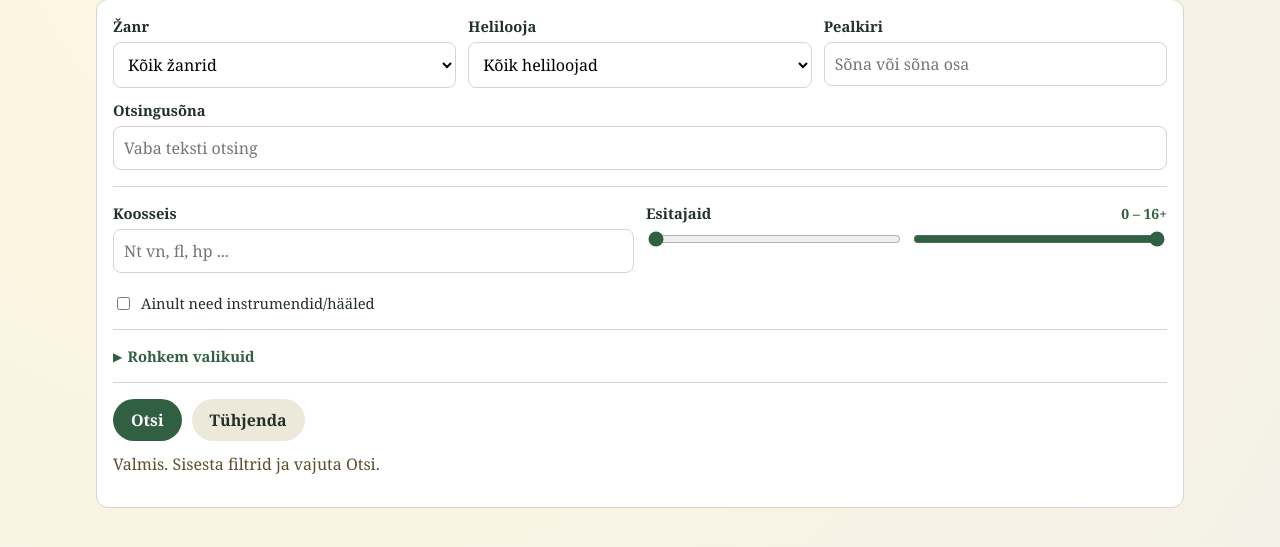
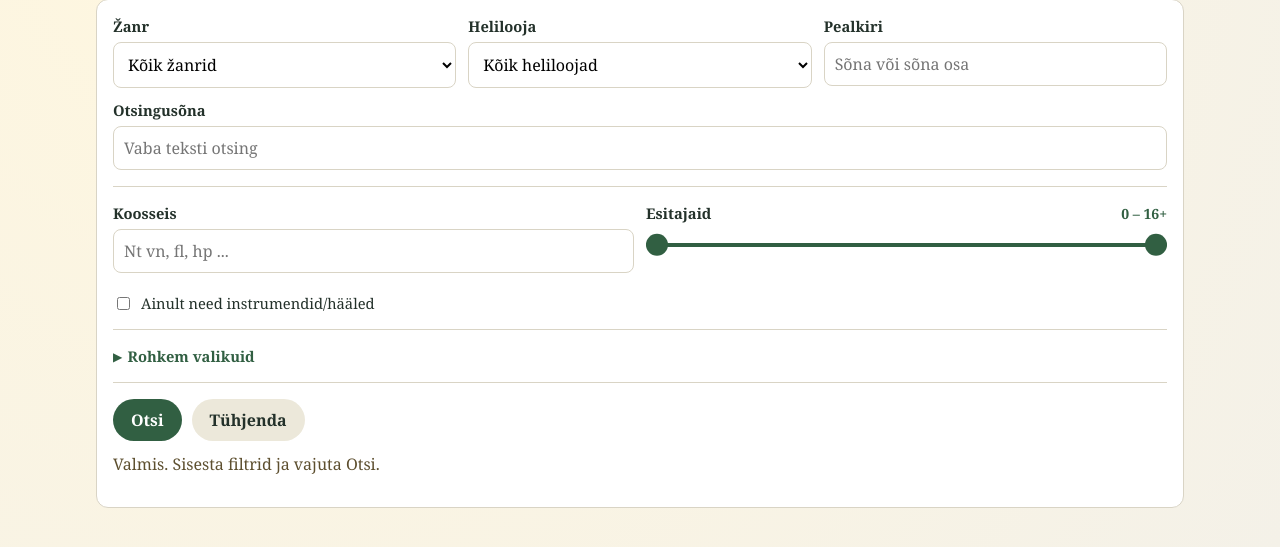
Before and after one commit to tarmoj/emic, a PHP site: page / in a window 1280 px wide. Shown: the part 158-705 px from the top of the page. Run offline with PHP 8.4, Linux system fonts and the light colour scheme; data that the repository does not hold is empty.

Commit message:
Implemented range sliders.
Co-authored-by: Copilot <copilot@github.com>

```diff
--- a/repertoire-search/search/index.php
+++ b/repertoire-search/search/index.php
@@ -34,8 +34,11 @@
         .range-label { display: flex; justify-content: space-between; align-items: baseline; margin-bottom: 6px; }
         .range-label span { font-size: .92rem; font-weight: 700; }
         .range-label output { font-size: .88rem; color: var(--accent); font-weight: 700; }
-        .range-wrap { display: flex; gap: 8px; align-items: center; }
-        .range-wrap input[type=range] { flex: 1; accent-color: var(--accent); }
+        .range-container { position: relative; width: 100%; height: 2rem; }
+        .slider-track { width: 100%; height: 4px; background: #d5d5d5; position: absolute; top: 50%; transform: translateY(-50%); border-radius: 4px; pointer-events: none; }
+        input[type=range] { -webkit-appearance: none; appearance: none; width: 100%; outline: none; position: absolute; top: 50%; transform: translateY(-50%); background: transparent; pointer-events: none; margin: 0; padding: 0; }
+        input[type=range]::-webkit-slider-thumb { -webkit-appearance: none; height: 1.4rem; width: 1.4rem; background: var(--accent); cursor: pointer; border-radius: 50%; pointer-events: auto; }
+        input[type=range]::-moz-range-thumb { height: 1.4rem; width: 1.4rem; background: var(--accent); cursor: pointer; border-radius: 50%; pointer-events: auto; border: none; box-sizing: border-box; }
         /* Accordion */
         .accordion-toggle { background: none; border: none; padding: 0; font: inherit; font-size: .92rem; color: var(--accent); font-weight: 700; cursor: pointer; display: flex; align-items: center; gap: 6px; border-radius: 0; }
         .accordion-toggle::before { content: '▶'; font-size: .7rem; transition: transform .2s; }
@@ -107,9 +110,10 @@
                         <div class="range-field">
                             <div class="range-label">
                                 <span>Esitajaid</span>
-                                <output id="performersVal">0 – 100</output>
+                                <output id="performersVal">0 – 16+</output>
                             </div>
-                            <div class="range-wrap">
+                            <div class="range-container">
+                                <div class="slider-track"></div>
                                 <input id="performersFrom" name="performersFrom" type="range" min="0" max="16" value="0">
                                 <input id="performersTo" name="performersTo" type="range" min="0" max="16" value="16">
                             </div>
@@ -131,9 +135,10 @@
                             <div class="range-field">
                                 <div class="range-label">
                                     <span>Helilooja sünniaasta</span>
-                                    <output id="bornYearVal">1845 – <span id="bornYearToLabel"></span></output>
+                                    <output id="bornYearVal">1845 – <span id="bornYearToLabel">2026</span></output>
                                 </div>
-                                <div class="range-wrap">
+                                <div class="range-container">
+                                    <div class="slider-track"></div>
                                     <input id="bornYearFrom" name="bornYearFrom" type="range" min="1845" max="2026" value="1845">
                                     <input id="bornYearTo" name="bornYearTo" type="range" min="1845" max="2026" value="2026">
                                 </div>
@@ -141,9 +146,10 @@
                             <div class="range-field">
                                 <div class="range-label">
                                     <span>Teose loomisaasta</span>
-                                    <output id="compositionYearVal">1845 – <span id="compositionYearToLabel"></span></output>
+                                    <output id="compositionYearVal">1845 – <span id="compositionYearToLabel">2026</span></output>
                                 </div>
-                                <div class="range-wrap">
+                                <div class="range-container">
+                                    <div class="slider-track"></div>
                                     <input id="compositionYearFrom" name="compositionYearFrom" type="range" min="1845" max="2026" value="1845">
                                     <input id="compositionYearTo" name="compositionYearTo" type="range" min="1845" max="2026" value="2026">
                                 </div>
@@ -153,7 +159,8 @@
                                     <span>Kestus (min)</span>
                                     <output id="durationVal">0 – 480</output>
                                 </div>
-                                <div class="range-wrap">
+                                <div class="range-container">
+                                    <div class="slider-track"></div>
                                     <input id="durationFrom" name="durationFrom" type="range" min="0" max="480" value="0">
                                     <input id="durationTo" name="durationTo" type="range" min="0" max="480" value="480">
                                 </div>
@@ -182,25 +189,50 @@
             moreToggle.setAttribute('aria-expanded', open);
         });
 
-        // Range slider display helpers
-        function updateOutput(fromId, toId, outputId, suffix = '', maxLabel = null) {
-            const from = document.getElementById(fromId);
-            const to = document.getElementById(toId);
-            const out = document.getElementById(outputId);
-            function update() {
-                const lo = Math.min(Number(from.value), Number(to.value));
-                const hi = Math.max(Number(from.value), Number(to.value));
-                const hiStr = (maxLabel !== null && hi >= Number(to.max)) ? maxLabel : hi + suffix;
-                out.textContent = lo + ' – ' + hiStr;
+        // Dual-handle range slider
+        class RangeSlider {
+            constructor({ fromId, toId, outputId, suffix = '', maxLabel = null }) {
+                this.from     = document.getElementById(fromId);
+                this.to       = document.getElementById(toId);
+                this.out      = document.getElementById(outputId);
+                this.suffix   = suffix;
+                this.maxLabel = maxLabel;
+                this.track    = this.from.closest('.range-container').querySelector('.slider-track');
+                this.from.addEventListener('input', () => this._onFrom());
+                this.to.addEventListener('input',   () => this._onTo());
+                this._fill();
             }
-            from.addEventListener('input', update);
-            to.addEventListener('input', update);
-            update();
+            _onFrom() {
+                if (Number(this.from.value) > Number(this.to.value)) this.from.value = this.to.value;
+                this._fill();
+            }
+            _onTo() {
+                if (Number(this.to.value) < Number(this.from.value)) this.to.value = this.from.value;
+                this._fill();
+            }
+            _fill() {
+                const min = Number(this.from.min);
+                const max = Number(this.to.max);
+                const lo  = Number(this.from.value);
+                const hi  = Number(this.to.value);
+                const p1  = max > min ? ((lo - min) / (max - min)) * 100 : 0;
+                const p2  = max > min ? ((hi - min) / (max - min)) * 100 : 100;
+                this.track.style.background =
+                    `linear-gradient(to right, #d5d5d5 ${p1}%, var(--accent) ${p1}%, var(--accent) ${p2}%, #d5d5d5 ${p2}%)`;
+                const hiStr = (this.maxLabel !== null && hi >= max) ? this.maxLabel : hi + this.suffix;
+                const toLabel = document.getElementById(this.toId + 'Label');
+                if (toLabel) {
+                    toLabel.textContent = hiStr;
+                    this.out.childNodes[0].textContent = lo + ' – ';
+                } else {
+                    this.out.textContent = lo + ' – ' + hiStr;
+                }
+            }
         }
-        updateOutput('performersFrom', 'performersTo', 'performersVal', '', '16+');
-        updateOutput('bornYearFrom', 'bornYearTo', 'bornYearVal');
-        updateOutput('compositionYearFrom', 'compositionYearTo', 'compositionYearVal');
-        updateOutput('durationFrom', 'durationTo', 'durationVal', ' min');
+        new RangeSlider({ fromId: 'performersFrom',      toId: 'performersTo',      outputId: 'performersVal',      maxLabel: '16+' });
+        new RangeSlider({ fromId: 'bornYearFrom',        toId: 'bornYearTo',        outputId: 'bornYearVal' });
+        new RangeSlider({ fromId: 'compositionYearFrom', toId: 'compositionYearTo', outputId: 'compositionYearVal' });
+        new RangeSlider({ fromId: 'durationFrom',        toId: 'durationTo',        outputId: 'durationVal',        suffix: ' min' });
     </script>
     <script src="./js/search.js"></script>
 </body>
--- a/repertoire-search/search/js/search.js
+++ b/repertoire-search/search/js/search.js
@@ -310,6 +310,7 @@ resultsEl.addEventListener('click', async (event) => {
 
 resetBtn.addEventListener('click', () => {
   form.reset();
+  form.querySelectorAll('input[type=range]').forEach((el) => el.dispatchEvent(new Event('input')));
   selectedInstruments = [];
   lastSearchBasePayload = null;
   currentPage = 1;
```
